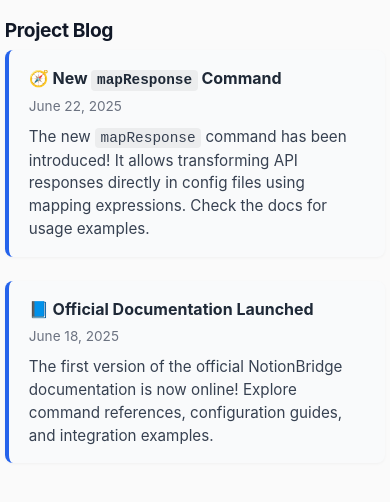
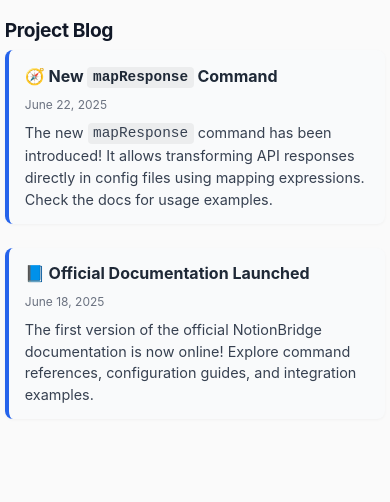
Before and after one commit to Squidiis/NotionBridge-docs, a plain HTML site: page blog.html in a window 390 px wide. Shown: the part 48-550 px from the top of the page. Drawn offline with Linux system fonts and the light colour scheme.

Commit message:
add: Blog mobile and tablet view

```diff
--- a/docs/css/blog.css
+++ b/docs/css/blog.css
@@ -86,3 +86,46 @@ code {
 body.dark code {
   background: rgba(255, 255, 255, 0.1);
 }
+
+
+@media (max-width: 768px) {
+  .blog-main {
+    padding: 1.5rem 1rem;
+  }
+
+  .entry-header {
+    flex-direction: column;
+    align-items: flex-start;
+    gap: 0.3rem;
+  }
+
+  .entry-title {
+    font-size: 1.1rem;
+  }
+
+  .blog-entry p {
+    font-size: 0.95rem;
+  }
+}
+
+@media (max-width: 480px) {
+  .blog-main {
+    padding: 1rem 0.75rem;
+  }
+
+  .entry-title {
+    font-size: 1rem;
+  }
+
+  .entry-time {
+    font-size: 0.75rem;
+  }
+
+  .blog-entry {
+    padding: 0.85rem 1rem;
+  }
+
+  .blog-entry p {
+    font-size: 0.9rem;
+  }
+}
```
